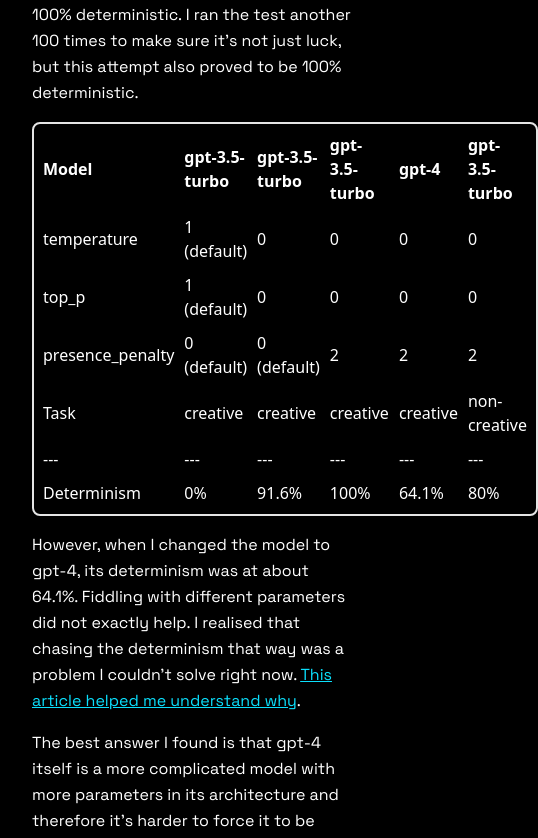
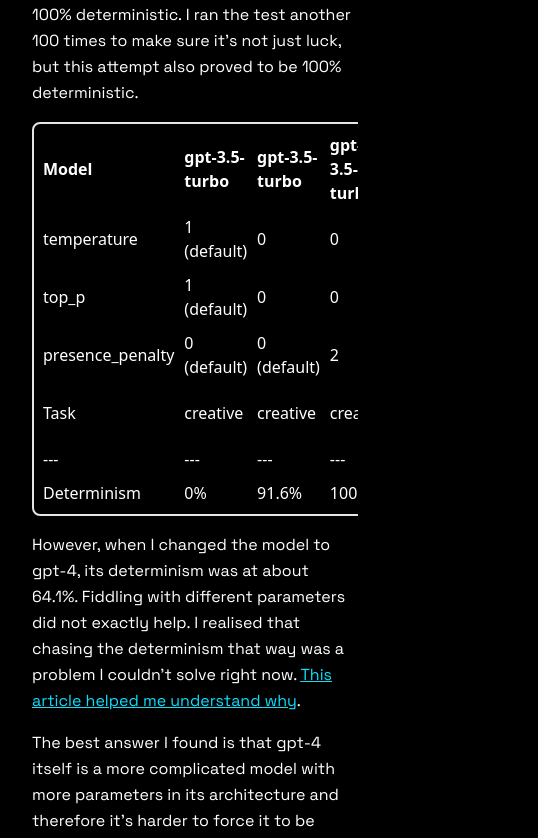
Before and after one commit to karolproksa/personal-website, a Next.js app: page /blog/using-llms-for-super-high-level-programming in a window 390 px wide. Shown: the part 3266-4104 px from the top of the page, 538 px wide, since content can reach past the window. Built offline with nearby package versions, Linux system fonts and the light colour scheme.

Commit message:
Fix on mobile

```diff
--- a/pages/blog/using-llms-for-super-high-level-programming.tsx
+++ b/pages/blog/using-llms-for-super-high-level-programming.tsx
@@ -119,7 +119,8 @@
 				<INLINECODE>{`presence_penalty=2`}</INLINECODE>
 				{`and run the same test. Now it turned out to be exactly 100% deterministic. I ran the test another 100 times to make sure it's not just luck, but this attempt also proved to be 100% deterministic.`}
 			</P>
-			<table className='w-full table-auto border-neutral-200 rounded-lg border-2 border-separate border-spacing-2 text-left'>
+			<div className='w-full overflow-x-scroll'>
+				<table className='overflow-x-scrolltext-xs md:text-base w-full table-auto border-neutral-200 rounded-lg border-2 border-separate border-spacing-2 text-left'>
 					<thead>
 						<tr>
 							<th>Model</th>
@@ -181,6 +182,7 @@
 						</tr>
 					</tbody>
 				</table>
+			</div>
 			<P>
 				{`However, when I changed the model to gpt-4, its determinism
 					was at about 64.1%. Fiddling with different parameters did
@@ -319,7 +321,7 @@
 			<P>{`Because of that, there is a risk associated with using LLMs that way in production, where a user might convince it to act out of the ordinary. It is important to keep that in mind when implementing SHLP to production systems.`}</P>
 			<H1>Conclusion</H1>
 			<P>{`After conducting these experiments I started thinking if using SHLP was actually viable in the real world. When the operating costs of LLMs go down, will it actually be the main method for processing data and accessing a near-infinite database?`}</P>
-			<P>
+			<div className='font-main'>
 				<b>{`For now, we know that:`} </b>
 				<br />
 				<ul className='list-disc ml-4'>
@@ -328,7 +330,7 @@
 					<li>{`LLMs can act as program functions (processing the input in a desired way), with a limitation of non-tokenised values (strings that the model sees for the first time)`}</li>
 					<li>{`LLMs are not limited to functions included in the dataset, however they might encounter problems with processing unknown tokens`}</li>
 				</ul>
-			</P>
+			</div>
 			<P>{`It's an area that certainly needs more exploration, but with time I believe that it could be the next step in developing software. An even higher level of abstraction which processes human language to computer instructions. We will have to wait to see how Super High Level Programming actually works in real world scenarios.`}</P>
 		</Container>
 	</>
```
Lines whose indentation alone changed are shown as unchanged.
